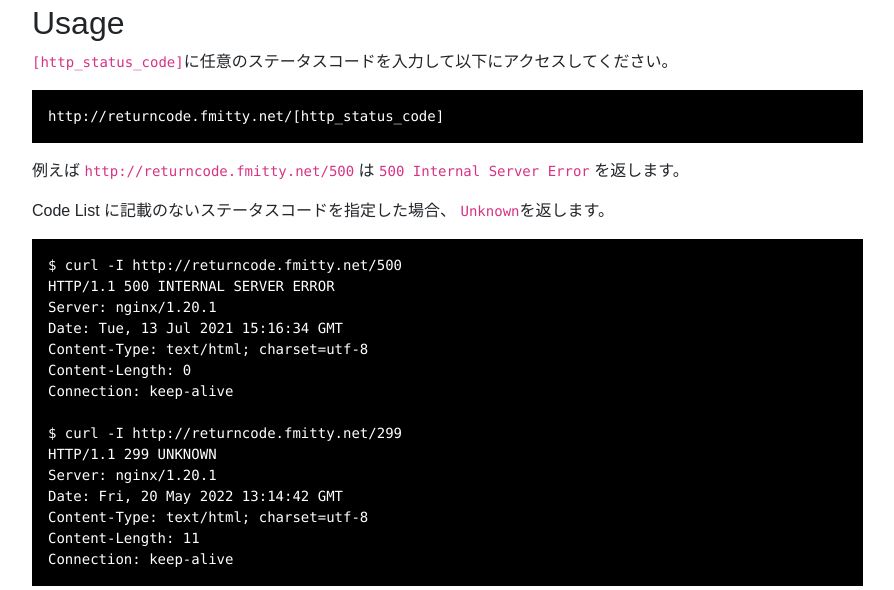
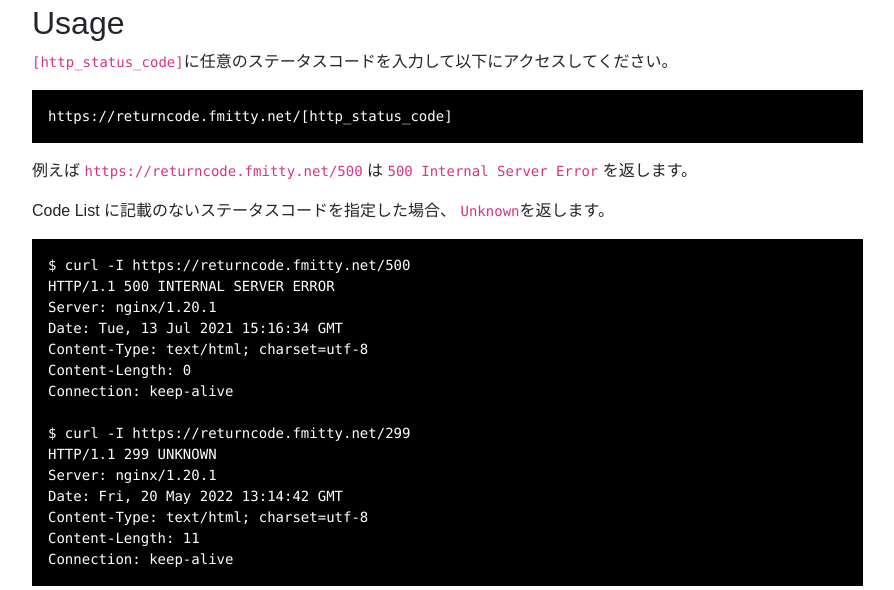
Before and after one commit to mitty1293/http-status-codes, a Flask app: page / in a window 1280 px wide. Shown: the part 164-754 px from the top of the page, without its empty margins (50-944 px from the left). Run offline with Flask 2, Linux system fonts and the light colour scheme; parts of the project's set-up code (start-up, migrations or seed data) failed here and were passed over; some libraries are stand-ins or nearby versions.

Commit message:
https対応

```diff
--- a/return_http_status_code/templates/index.html
+++ b/return_http_status_code/templates/index.html
@@ -36,11 +36,11 @@
                 <p>求めるHTTPステータスコードを返してくれます。</p>
                 <h2>Usage</h2>
                 <p><code>[http_status_code]</code>に任意のステータスコードを入力して以下にアクセスしてください。</p>
-                <pre>http://returncode.fmitty.net/[http_status_code]</pre>
-                <p>例えば <code>http://returncode.fmitty.net/500</code> は <code>500 Internal Server Error</code> を返します。</p>
+                <pre>https://returncode.fmitty.net/[http_status_code]</pre>
+                <p>例えば <code>https://returncode.fmitty.net/500</code> は <code>500 Internal Server Error</code> を返します。</p>
                 <p>Code List に記載のないステータスコードを指定した場合、 <code>Unknown</code>を返します。</p>
                 <pre>
-                        $ curl -I http://returncode.fmitty.net/500
+                        $ curl -I https://returncode.fmitty.net/500
                         HTTP/1.1 500 INTERNAL SERVER ERROR
                         Server: nginx/1.20.1
                         Date: Tue, 13 Jul 2021 15:16:34 GMT
@@ -48,7 +48,7 @@
                         Content-Length: 0
                         Connection: keep-alive
 
-                        $ curl -I http://returncode.fmitty.net/299
+                        $ curl -I https://returncode.fmitty.net/299
                         HTTP/1.1 299 UNKNOWN
                         Server: nginx/1.20.1
                         Date: Fri, 20 May 2022 13:14:42 GMT
```
